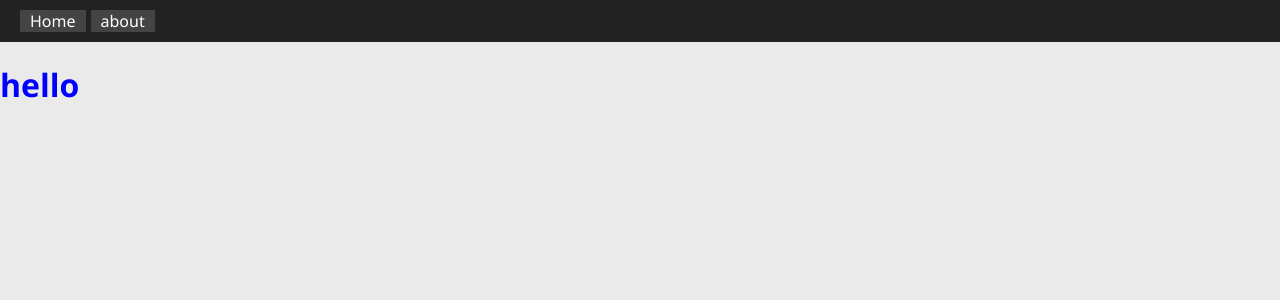
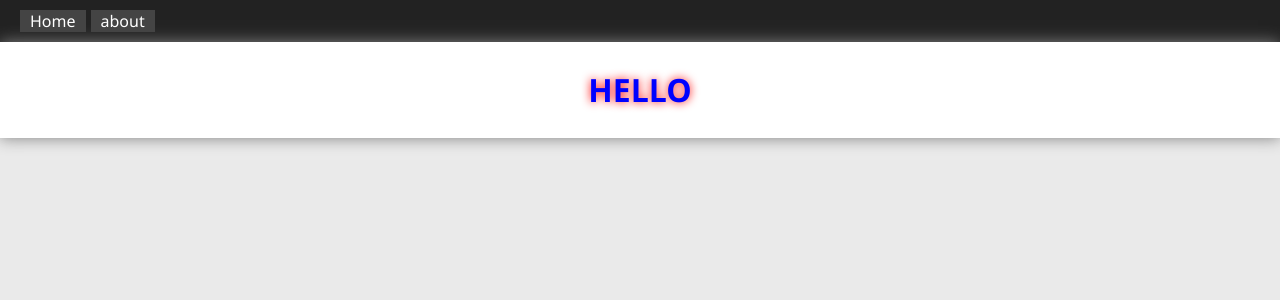
Before and after one commit to Imkamz/portfolio, a Next.js app: page / in a window 1280 px wide. Shown: the top 300 px of the page. Built offline with nearby package versions, Linux system fonts and the light colour scheme.

Commit message:
Final page design

```diff
--- a/styles/globals.scss
+++ b/styles/globals.scss
@@ -13,7 +13,17 @@ body {
 
 }
 
+main {
+  background-color: white;
+  margin: 0;
+  padding: 5px 10px;
+  box-shadow: 0 0 15px gray;
+}
+
 h1 {
   color: blue;
+  text-shadow: 0 0 10px red;
+  text-transform: uppercase;
+  text-align: center;
 
 }
```
